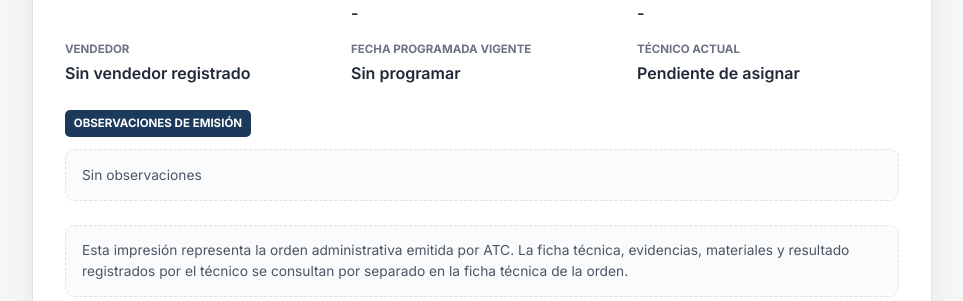
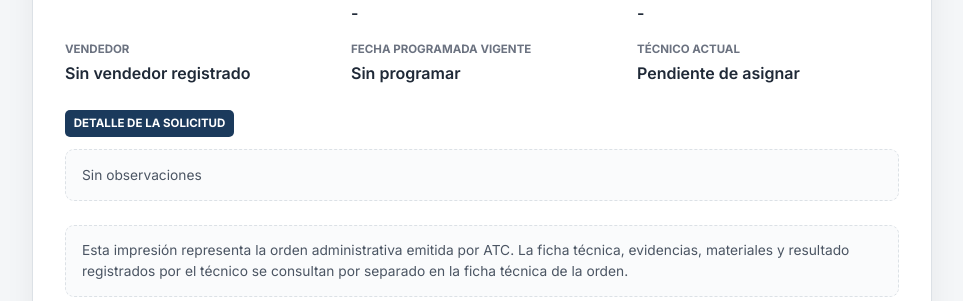
Before and after one commit to AlbertLanda/sicv-telecable, a Django app: template apps/work_orders/templates/work_orders/work_order_initial_print.html in a window 1280 px wide. Shown: the part 517-818 px from the top of the page, without its empty margins (158-1121 px from the left). Run offline with Django 5.2, Linux system fonts and the light colour scheme; the template is opened without the code that fills it, so the values that code supplies are empty; parts of the project's set-up code (start-up, migrations or seed data) failed here and were passed over.

Commit message:
fix: usar detalle real de la orden en impresion inicial

```diff
--- a/apps/work_orders/templates/work_orders/work_order_initial_print.html
+++ b/apps/work_orders/templates/work_orders/work_order_initial_print.html
@@ -243,9 +243,9 @@
     </div>
 
     <div class="mb-4">
-        <div class="section-label">Observaciones de emisión</div>
+        <div class="section-label">Detalle de la solicitud</div>
         <div class="note-box">
-            {{ order.notes|default:"Sin observaciones" }}
+            {{ order.detail|default:"Sin observaciones" }}
         </div>
     </div>
 
```
